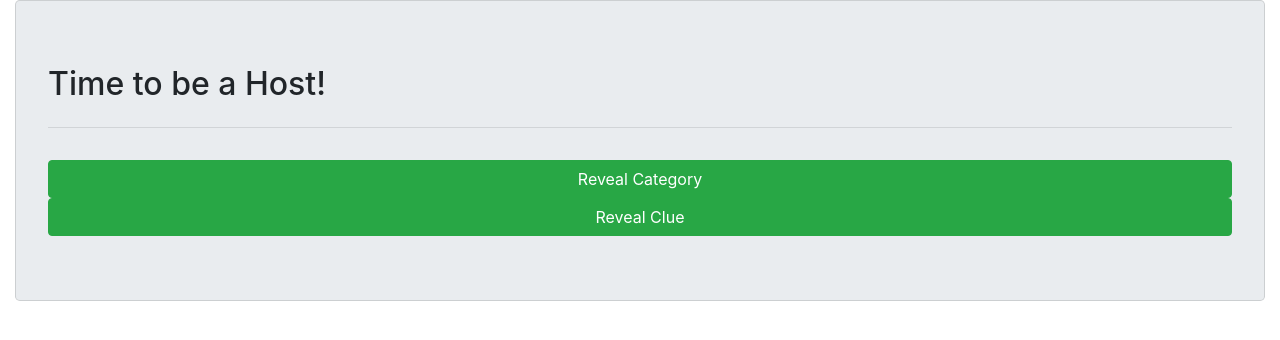
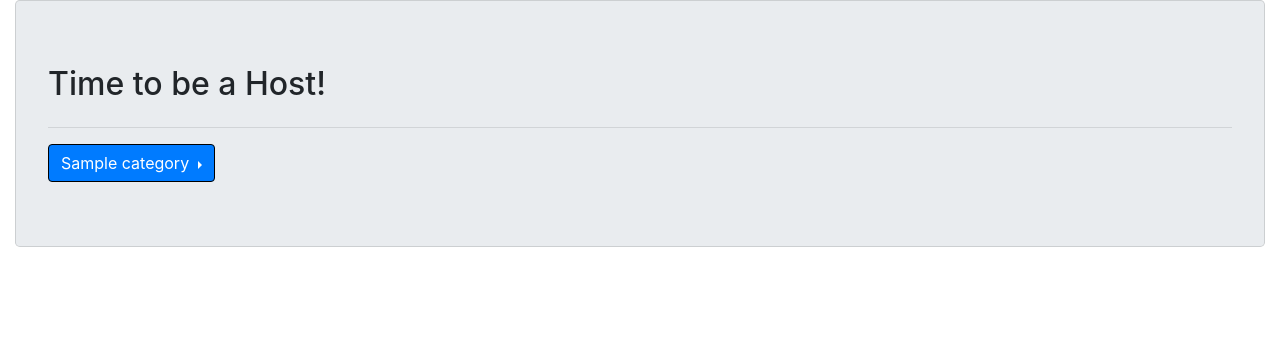
Before and after one commit to cazier/jeopardy, a Flask app: template templates/host.html in a window 1280 px wide. Shown: the part 56-396 px from the top of the page. Run offline with Flask 2, Linux system fonts and the light colour scheme; the template is opened without the code that fills it: most values are stand-ins (such as "Sample title", 1, 10 or a date in 2020); some libraries are stand-ins or nearby versions.

Commit message:
Removed double clicking clues and weird host tabling

```diff
--- a/templates/host.html
+++ b/templates/host.html
@@ -22,12 +22,10 @@
                         Time to be a Host!
                     </h2>
                     <hr>
-                    {% if game.round <= 2 %}
-                        {% for width in range(2) %}
-                            <div id="categories" class="{% if width == 0 %}d-none d-md-block{% elif width == 1 %}d-md-none{% endif %}">
-                                <div class="{% if width == 0 %}btn-group{% elif width == 1 %}btn-group-vertical{% endif %}" role="group">
+                    <div id="categories">
+                        <div class="btn-group-vertical" role="group">
                             {% for name in game.board.categories %}
-                                        <div class="btn-group{% if width == 1 %} dropright{% endif %}" role="group">
+                                <div class="btn-group dropright" role="group">
                                     <button type="button" class="btn btn-primary dropdown-toggle" data-toggle="dropdown" id="c_{{ name.index }}" aria-haspopup="true" aria-expanded="false">
                                         {{ name.category }}
                                     </button>
@@ -42,15 +40,6 @@
                             {% endfor %}
                         </div>
                     </div>
-                        {% endfor %}
-                    {% else %}
-                    <table class="table" style="width: 100%;">
-                        <tr id='players'>
-                        </tr>
-                    </table>
-                        <button class="btn btn-success" id="reveal_category">Reveal Category</button>
-                        <button class="btn btn-success" id="reveal_clue">Reveal Clue</button>
-                    {% endif %}
                  <div class="modal fade" id="question_modal" tabindex="-1" role="dialog" aria-labelledby="question-modal-holder" aria-hidden="true">
                   <div class="modal-dialog modal-dialog-centered" role="document">
                     <div class="modal-content">
@@ -100,7 +89,8 @@
     </div>
     <script type="text/javascript">
         $('button').click(function(event) {
-            if (this.className.includes('show-question')) {
+            if (this.className.includes('show-question') & !this.className.includes(
+                'disabled')) {
                 socket.emit('question_clicked', {
                     'identifier': this.id,
                     'room': '{{ game.room }}'
@@ -150,18 +140,6 @@
                     'room': '{{ game.room }}'
                 });
             }
-
-            else if (this.id == 'reveal_category') {
-                socket.emit('reveal_category', {
-                    'room': '{{ game.room }}'
-                });
-            }
-
-            else if (this.id == 'reveal_clue') {
-                socket.emit('reveal_clue', {
-                    'room': '{{ game.room }}'
-                });
-            }
         });
 
         socket.on('question_revealed', function(message) {
@@ -196,11 +174,7 @@
         });
 
         socket.on('round_started', function(message) {
-            $("<form method='POST' action='" + document.URL + "'><input type='hidden' name='room' value='{{ game.room }}'/></form>").appendTo("body").submit();
-        });
-
-        socket.on('wagerer_received', function(message) {
-            $('#players').append('<th style="text-align: center;">' + message['player'] + '</th>');
+            $("<form method='POST' action='" + document.url + "'><input type='hidden' name='room' value='{{ game.room }}'/></form>").appendTo("body").submit();
         });
 
 
```
Lines whose indentation alone changed are shown as unchanged.
